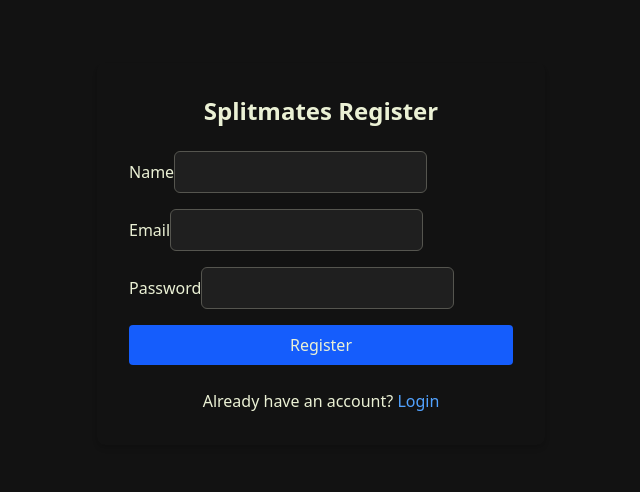
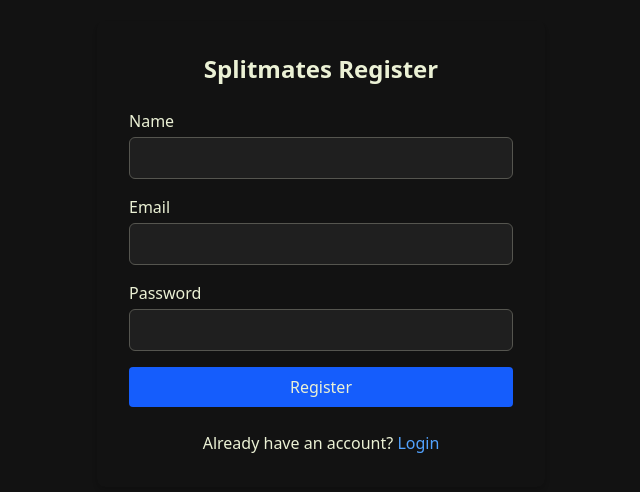
Before and after one commit to praneelbora/splitmates, a React (Vite) app in the folder website/: page /register in a window 1280 px wide. Shown: the part 146-638 px from the top of the page, without its empty margins (319-959 px from the left). Built offline with nearby package versions, Linux system fonts and the light colour scheme.

Commit message:
minor UI fix

```diff
--- a/website/src/pages/login.jsx
+++ b/website/src/pages/login.jsx
@@ -23,7 +23,7 @@ export default function Login() {
 
   return (
     <div className="min-h-screen min-w-full flex items-center justify-center  text-[#EBF1D5]">
-      <div className="w-full p-8 space-y-6  rounded-lg shadow-md flex flex-col justify-center">
+      <div className="w-full p-8 space-y-6  rounded-lg shadow-md flex flex-col justify-center items-center" >
         <h2 className="text-2xl font-bold text-center">Splitmates Login</h2>
         <form onSubmit={handleLogin} className="space-y-4 lg:w-[50%]">
           <div>
--- a/website/src/pages/register.jsx
+++ b/website/src/pages/register.jsx
@@ -26,7 +26,7 @@ export default function Register() {
           <div>
             <label>Name</label>
             <input
-      className="bg-[#1f1f1f] text-[#EBF1D5] border border-[#55554f] rounded-md p-2 text-base min-h-[40px] pl-3 flex-1"
+      className="bg-[#1f1f1f] w-full mt-1 text-[#EBF1D5] border border-[#55554f] rounded-md p-2 text-base min-h-[40px] pl-3 flex-1"
 
               type="text"
               value={name}
@@ -37,7 +37,7 @@ export default function Register() {
           <div>
             <label>Email</label>
             <input
-      className="bg-[#1f1f1f] text-[#EBF1D5] border border-[#55554f] rounded-md p-2 text-base min-h-[40px] pl-3 flex-1"
+      className="bg-[#1f1f1f] w-full mt-1 text-[#EBF1D5] border border-[#55554f] rounded-md p-2 text-base min-h-[40px] pl-3 flex-1"
 
               type="email"
               value={email}
@@ -48,7 +48,7 @@ export default function Register() {
           <div>
             <label>Password</label>
             <input
-      className="bg-[#1f1f1f] text-[#EBF1D5] border border-[#55554f] rounded-md p-2 text-base min-h-[40px] pl-3 flex-1"
+      className="bg-[#1f1f1f] w-full mt-1 text-[#EBF1D5] border border-[#55554f] rounded-md p-2 text-base min-h-[40px] pl-3 flex-1"
 
               type="password"
               value={password}
```
